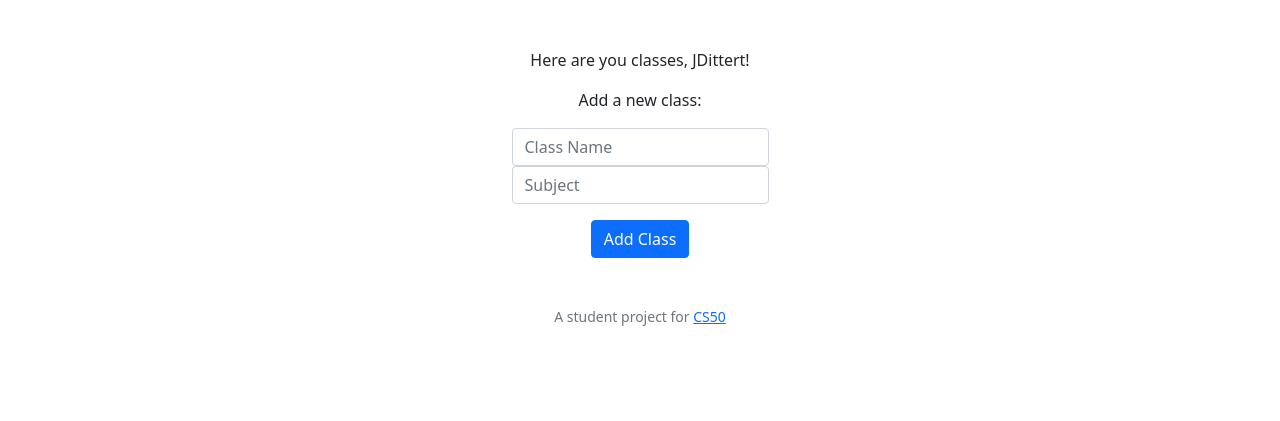
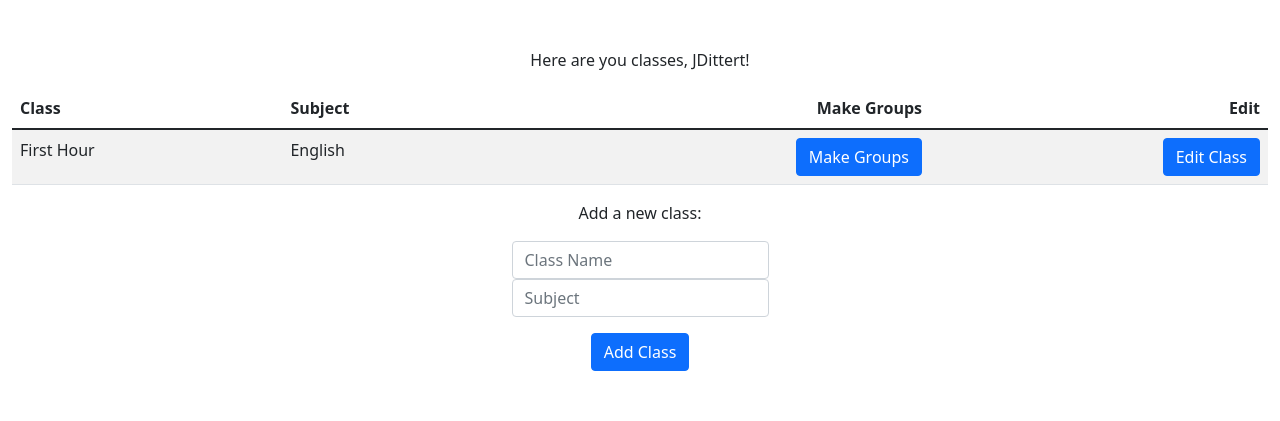
Before and after one commit to jdittert/cs50final, a Flask app: page /classes in a window 1280 px wide. Shown: the part 76-497 px from the top of the page. Run offline with Flask 2, Linux system fonts and the light colour scheme; a user stored in the database is signed in; some libraries are stand-ins or nearby versions.

Commit message:
Class population added

```diff
--- a/app.py
+++ b/app.py
@@ -39,7 +39,19 @@
 @login_required
 def add_class():
     # Add a class
-    return apology("TODO", 400)
+    # Check for class field
+    if not request.form.get("class"):
+        return apology("please enter class name", 400)
+
+    # Check for subject field
+    if not request.form.get("subject"):
+        return apology("please enter subject", 400)
+
+    # Add class to database
+    db.execute(
+        "INSERT INTO classes (class, subject, teacher) VALUES (?, ?, ?)", request.form.get("class"), request.form.get("subject"), session["user_id"]
+        )
+    return redirect("/classes")
 
 @app.route("/add_student", methods=["GET", "POST"])
 @login_required
@@ -64,7 +76,7 @@
     name = teacher[0]["usercase"]
 
     classes = db.execute(
-        "SELECT class FROM classes WHERE teacher = ?", session["user_id"]
+        "SELECT * FROM classes WHERE teacher = ?", session["user_id"]
     )
 
     # If there are no classes
@@ -74,7 +86,7 @@
 
     else:
         message = "Here are you classes"
-        return render_template("classes.html", name=name, message=message)
+        return render_template("classes.html", name=name, message=message, classes=classes)
 
 
 @app.route("/login", methods=["GET", "POST"])
--- a/templates/classes.html
+++ b/templates/classes.html
@@ -8,6 +8,26 @@
     <div>
         <p>{{ message }}, {{ name }}!</p>
     </div>
+    <table class="table table-striped">
+        <thead>
+            <tr>
+                <th class="text-start">Class</th>
+                <th class="text-start">Subject</th>
+                <th class="text-end">Make Groups</th>
+                <th class="text-end">Edit</th>
+            </tr>
+        </thead>
+        <tbody>
+            {% for class in classes %}
+                <tr>
+                    <td class="text-start">{{ class.class }}</td>
+                    <td class="text-start">{{ class.subject }}</td>
+                    <td class="text-end"><button class="btn btn-primary" type="button">Make Groups</td>
+                    <td class="text-end"><button class="btn btn-primary" type="button">Edit Class</td>
+                </tr>
+            {% endfor %}
+        </tbody>
+    </table>
     <div>
         <p>Add a new class:</p>
         <form action="/add_class" method="post">
@@ -17,6 +37,5 @@
             </div>
             <button class="btn btn-primary" type="submit">Add Class</button>
         </form>
-
     </div>
 {% endblock %}
```
Also changed, not shown: seatingchart.db, 2 other files.
